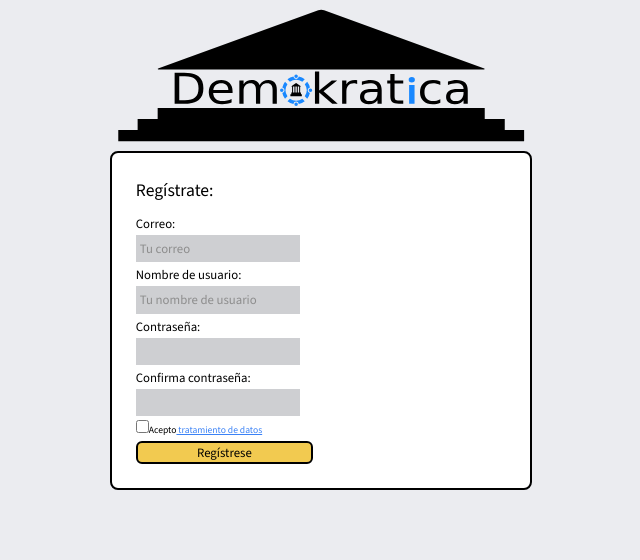
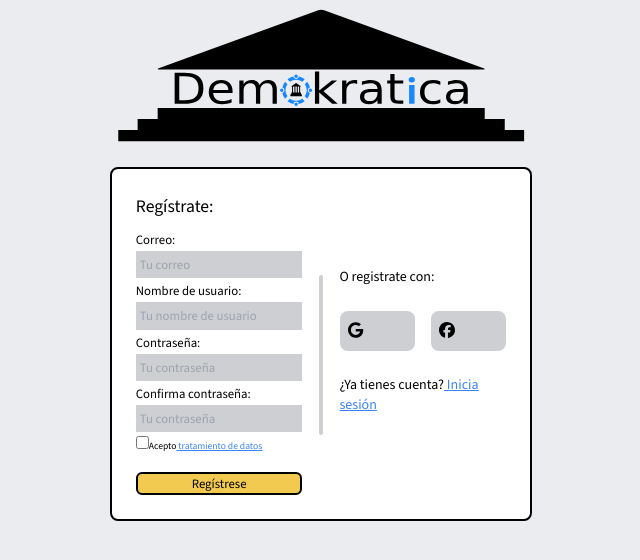
Before and after one commit to cesarALS/demokratica-frontend, a Next.js app: page /unase in a window 1280 px wide. Shown: the top 560 px of the page, without its empty margins (319-959 px from the left). Built offline with nearby package versions, Linux system fonts and the light colour scheme.

Commit message:
Terminado el frontend del registro

```diff
--- a/src/app/(login)/unase/page.tsx
+++ b/src/app/(login)/unase/page.tsx
@@ -1,6 +1,9 @@
 import FullLogo from '@/components/0.atoms/2.FullLogo';
 import Link from 'next/link'
 import { hoverScale } from '@/utils/tailwindUtils';
+import { FontAwesomeIcon } from "@fortawesome/react-fontawesome";
+import { faGoogle, faFacebook } from "@fortawesome/free-brands-svg-icons";
+import demokraticaRoutes from '@/utils/routeUtils';
 
 // Página de Registrarse
 
@@ -11,21 +14,42 @@ const Join = () => {
                 <Link href='/' passHref>
                   <FullLogo baseFill="#000000" classNameGeneral={`flex items-center justify-center ${hoverScale(110, 200)}`}/>
                 </Link>
-                <div className = "bg-white rounded-lg p-4 h-full w-full border-black border-2">
-                    <div className= "flex flex-col h-full w-[50%] justify-start p-2 gap-2">
+                <div className = "bg-white rounded-lg p-4 mt-4 h-full w-full border-black border-2">
+                    <div className= "flex flex-col h-full w-full justify-start p-2 gap-2">
                         <h1 className = "font-semimbold text-[1.1em]"> Regístrate: </h1>
-                        <form>
+                        <div className = "flex flex-row justify-between">
+                            <form className = "w-[45%]">
                                 <CustomInput labelString="Correo:" inputType="email" inputId="email" initialValue="Tu correo"></CustomInput>
                                 <CustomInput labelString="Nombre de usuario:" inputType="text" inputId="username" initialValue="Tu nombre de usuario"></CustomInput>
-                            <CustomInput labelString="Contraseña:" inputType="password" inputId="password" initialValue=''></CustomInput>
-                            <CustomInput labelString="Confirma contraseña:" inputType="password" inputId="confirmed_password" initialValue=''></CustomInput>
+                                <CustomInput labelString="Contraseña:" inputType="password" inputId="password" initialValue='Tu contraseña'></CustomInput>
+                                <CustomInput labelString="Confirma contraseña:" inputType="password" inputId="confirmed_password" initialValue='Tu contraseña'></CustomInput>
                                 <input className="bg-SecGray" type="checkbox"/>
                                 <label className="text-[0.6em]">
                                     Acepto
                                     <Link href="/" className="text-blue-500 underline"> tratamiento de datos </Link>
                                 </label>
-                            <input className = "w-full text-center bg-PrimCreamCan border-2 border-black rounded-md text-[0.8em]" type="submit" value="Regístrese"></input>
+                                <input className = "w-full mt-4 text-center bg-PrimCreamCan border-2 border-black rounded-md text-[0.8em] transform transition-transform hover:scale-110 duration-200" type="submit" value="Regístrese"></input>
                             </form>
+                            <div className = "flex flex-row h-full py-12">
+                                <div className = "border-2 border-SecGray rounded-lg h-40"> </div>
+                            </div>
+                            <div className = "w-[45%] flex flex-col justify-start py-10 gap-y-6">
+                                <h2 className = "text-sm"> O registrate con: </h2>
+                                <div className = "flex flex-row justify-between gap-x-4">
+                                    <Link href = "/" className = "p-2 rounded-lg bg-SecGray w-full hover:text-white">
+                                        <FontAwesomeIcon icon={faGoogle} />
+                                    </Link>
+                                    <Link href = "/" className = "p-2 rounded-lg bg-SecGray w-full hover:text-AccentBlue">
+                                        <FontAwesomeIcon icon={faFacebook} />
+                                    </Link>
+                                </div>
+                                <h2 className = "text-sm">
+                                    ¿Ya tienes cuenta?
+                                    <Link href = {demokraticaRoutes.login.link} className = "text-blue-500 underline"> Inicia sesión </Link>
+                                </h2>
+                            </div>
+                        </div>
+
                     </div>
                 </div>
             </div>
@@ -43,8 +67,9 @@ const CustomInput = ({labelString, inputType, inputId, initialValue} : CustomInp
     return (
         <div>
             <label className="text-[0.8em] gap-2"> {labelString} </label> <br></br>
-            <input className = "bg-SecGray p-1 text-SecBlack text-[0.8em] gap-2" type={inputType} id={inputId} name={inputId} defaultValue={initialValue} /> <br></br>
+            <input className = "bg-SecGray p-1 text-SecBlack text-[0.8em] gap-2 w-full" type={inputType} id={inputId} name={inputId} placeholder={initialValue} /> <br></br>
         </div>
     );
 }
+
 export default Join;
```
Lines whose indentation alone changed are shown as unchanged.
